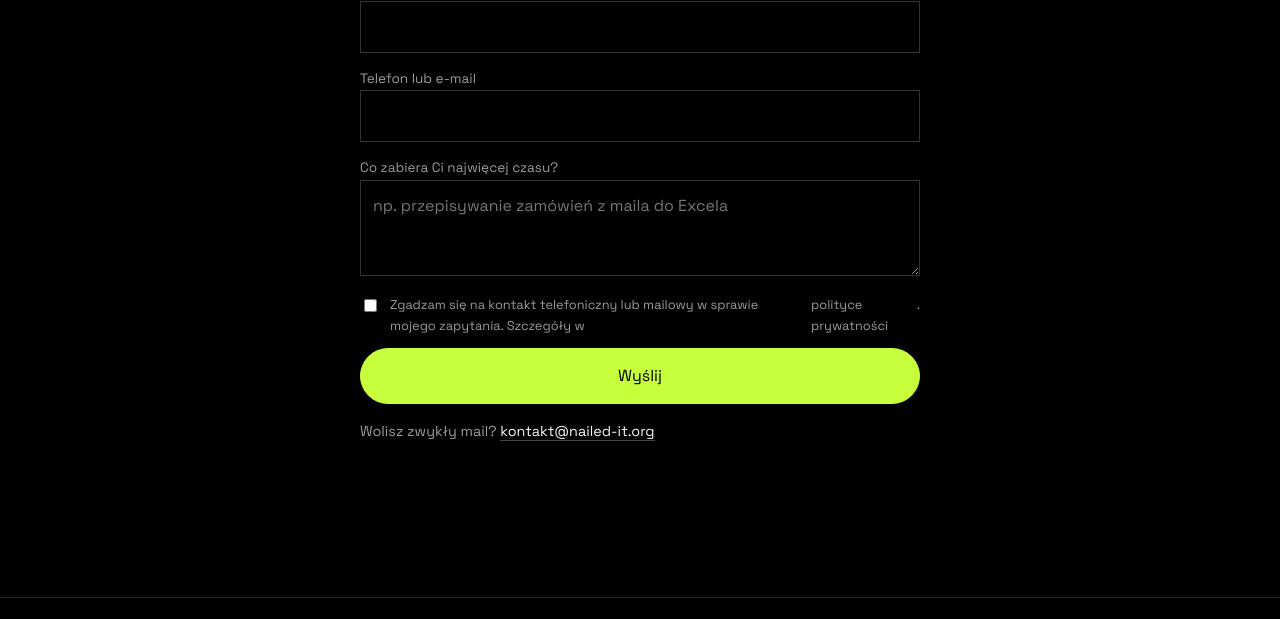
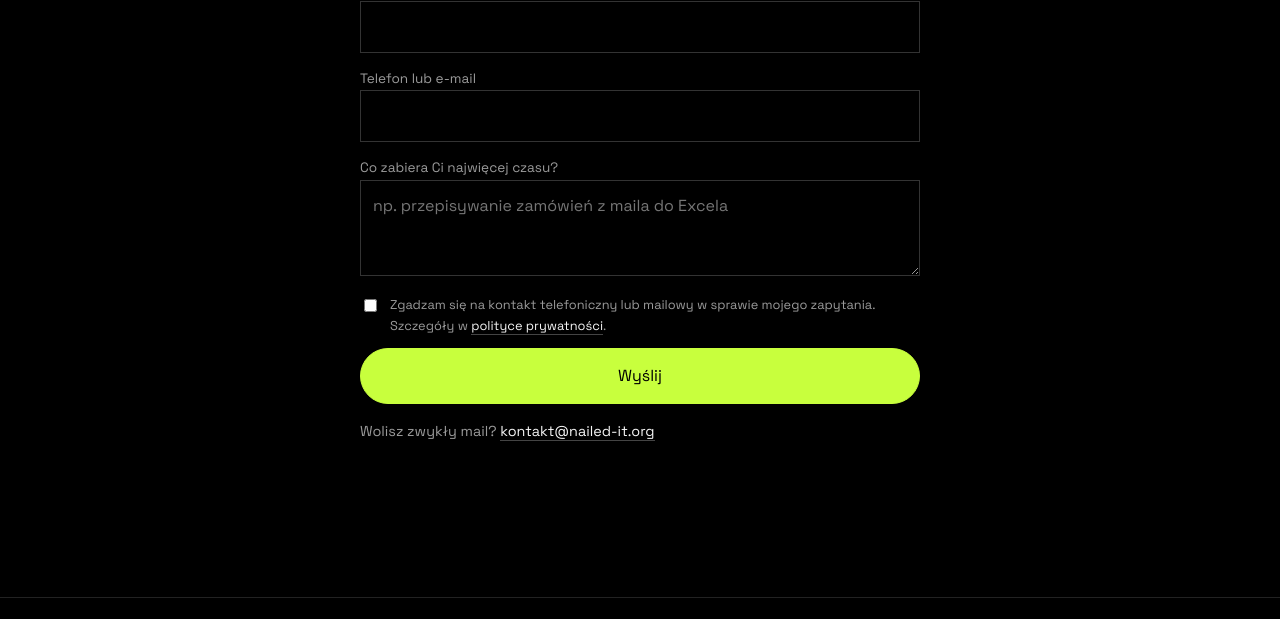
Before and after one commit to orlowski-ra/nailed-it, a plain HTML site: page index.html in a window 1280 px wide. Shown: the part 6558-7177 px from the top of the page. Drawn offline with Linux system fonts and the light colour scheme.

Commit message:
Poprawka zawijania tekstu zgody w formularzu
Co-Authored-By: Claude Opus 5.5 <noreply@anthropic.com>
Claude-Session: https://claude.ai/code/session_01GaQqqspJWbHoZpNBrbRsbT

```diff
--- a/index.html
+++ b/index.html
@@ -193,7 +193,7 @@
               <div><label for="f-name">Imię</label><input id="f-name" name="imie" type="text" required></div>
               <div><label for="f-contact">Telefon lub e-mail</label><input id="f-contact" name="kontakt" type="text" required></div>
               <div><label for="f-msg">Co zabiera Ci najwięcej czasu?</label><textarea id="f-msg" name="wiadomosc" placeholder="np. przepisywanie zamówień z maila do Excela"></textarea></div>
-              <label class="rodo"><input type="checkbox" name="zgoda" value="tak" required> Zgadzam się na kontakt telefoniczny lub mailowy w sprawie mojego zapytania. Szczegóły w <a href="polityka-prywatnosci.html">polityce prywatności</a>.</label>
+              <label class="rodo"><input type="checkbox" name="zgoda" value="tak" required><span>Zgadzam się na kontakt telefoniczny lub mailowy w sprawie mojego zapytania. Szczegóły w <a href="polityka-prywatnosci.html">polityce prywatności</a>.</span></label>
               <button class="btn" type="submit">Wyślij</button>
             </form>
             <p class="contact-alt">Wolisz zwykły mail? <a href="mailto:kontakt@nailed-it.org">kontakt@nailed-it.org</a></p>
--- a/style.css
+++ b/style.css
@@ -111,3 +111,4 @@ form.contact button{cursor:pointer;font:inherit}
 .legal p,.legal li{color:var(--muted)}
 .legal a{color:var(--accent)}
 .legal strong{color:var(--text)}
+form.contact .rodo a{color:var(--text);border-bottom:1px solid #444}
```
